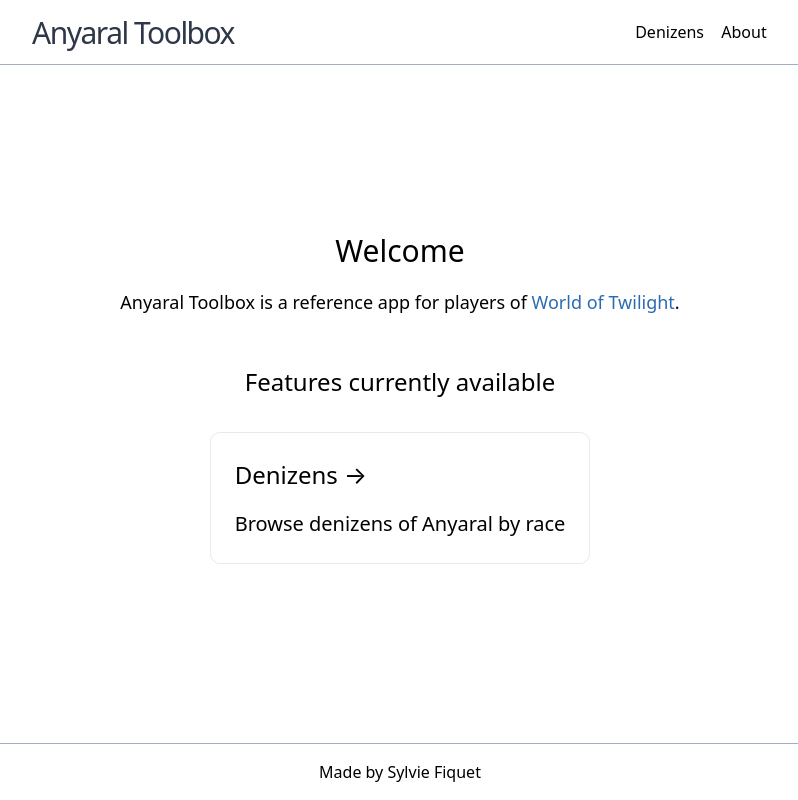
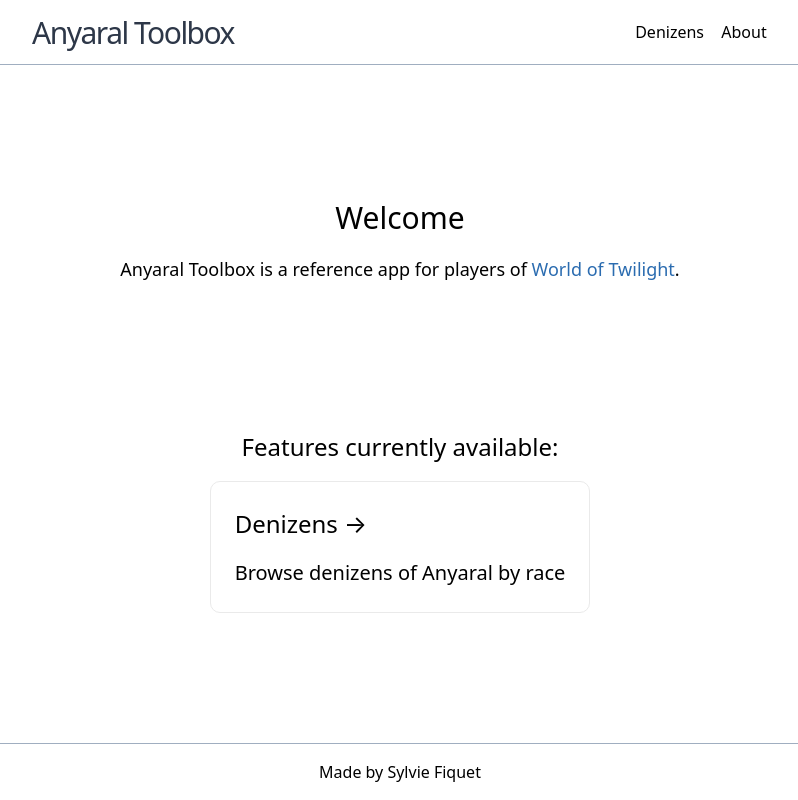
Before and after one commit to sfiquet/anyaral, a Next.js app: page / in a window 1280 px wide. Shown: the whole page, without its empty margins (240-1038 px from the left). Built offline with nearby package versions, Linux system fonts and the light colour scheme.

Commit message:
fix: layout issues

```diff
--- /dev/null
+++ b/components/container.js
@@ -0,0 +1,7 @@
+export default function Container({ children }){
+  return (
+    <div className="max-w-3xl mx-auto px-16px sm:px-4">
+      { children }
+    </div>
+  )
+}
--- a/components/footer.js
+++ b/components/footer.js
@@ -1,7 +1,7 @@
 export default function Footer(){
   return (
     <footer className="w-full border-t border-solid border-gray-500 py-4 text-center">
-      <div className="max-w-3xl mx-auto px-4">
+      <div className="max-w-3xl mx-auto px-16px sm:px-4">
         <p>
           Made by Sylvie Fiquet
         </p>
--- a/components/header.js
+++ b/components/header.js
@@ -3,11 +3,11 @@ import { appName } from '../app.config.js'
 export default function Header(){
   return (
     <header className="w-full border-b border-solid border-gray-500">
-      <nav aria-label="Main" role="navigation" className="flex flex-wrap justify-center sm:justify-between items-center max-w-3xl mx-auto">
+      <nav aria-label="Main" role="navigation" className="flex flex-wrap justify-center sm:justify-between items-center max-w-3xl mx-auto sm:px-4 sm:space-x-4">
 
-          <a className="text-3xl text-gray-800 font-light tracking-tighter my-2 px-4" href="/">{appName}</a>
+          <a className="text-3xl text-gray-800 font-light tracking-tighter my-2" href="/">{appName}</a>
           <div hidden>Menu</div>
-          <ul className="w-full sm:w-auto flex flex-col sm:flex-row sm:space-x-4 border-t sm:border-0 border-solid border-gray-500 sm:pr-4">
+          <ul className="w-full sm:w-auto flex flex-col sm:flex-row sm:space-x-4 border-t sm:border-0 border-solid border-gray-500">
             <li><a className="justify-center text-current" href="/denizens/">Denizens</a></li>
             <li><a className="justify-center text-current" href="/about/">About</a></li>
           </ul>
--- a/components/layout.js
+++ b/components/layout.js
@@ -9,7 +9,7 @@ export default function Layout({ children }) {
 
         <Header />
 
-        <div className="flex-grow flex py-8 px-4">
+        <div className="flex-grow py-32px">
           {children}
         </div>
 
--- a/pages/about.js
+++ b/pages/about.js
@@ -1,10 +1,12 @@
 import { appName } from '../app.config.js'
 import Layout from '../components/layout'
+import Container from '../components/container'
 
 function About(){
   return (
     <Layout>
-      <main className="max-w-3xl mx-auto space-y-4">
+      <Container>
+        <main className="space-y-4">
           <h1 className="text-3xl">About {appName}</h1>
           <p>
             This site is a prototype for a <a href="http://worldoftwilight.com">World of Twilight</a> reference. Currently the purpose is to gather feedback on what players need.
@@ -13,6 +15,7 @@ function About(){
             Please get in touch and tell me what works, what doesn't, and which new features would make it really special.
           </p>
         </main>
+      </Container>
     </Layout>
   );
 }
--- a/pages/denizens.js
+++ b/pages/denizens.js
@@ -1,4 +1,5 @@
 import Layout from '../components/layout'
+import Container from '../components/container'
 import { formatRace } from '../lib/format'
 
 import styles from '../styles/denizens.module.css'
@@ -60,7 +61,9 @@ export default function DenizenList({ races, creatures }){
 
   return (
     <Layout>
-      <div className="max-w-3xl mx-auto">
+      <Container>
+        <div className="flex justify-center">
+          <div>
             <h1 className="text-3xl">Denizens</h1>
 
             <div id="nav-label" className="sr-only">Denizen selection</div>
@@ -71,6 +74,8 @@ export default function DenizenList({ races, creatures }){
             </nav>
 
           </div>
+        </div>
+      </Container>
     </Layout>
   )
 }
--- a/pages/index.js
+++ b/pages/index.js
@@ -1,27 +1,55 @@
 import { appName } from '../app.config.js'
-import Layout from '../components/layout'
+import Meta from '../components/meta'
+import Header from '../components/header'
+import Footer from '../components/footer'
 import styles from '../styles/Home.module.css'
+
+function HomeLayout({ children }){
+  return (
+    <div className="min-h-screen flex flex-col">
+      <Meta />
+
+      <Header />
+
+      <div className="flex-grow py-32px px-16px sm:px-4 flex m-auto">
+        { children }
+      </div>
+
+      <Footer />
+    </div>
+  )
+}
 
 export default function Home() {
   return (
-    <Layout>
-      <main className="flex flex-col justify-center items-center max-w-3xl mx-auto">
+    <HomeLayout>
+
+      <main className="flex flex-col justify-evenly items-center space-y-12">
+        <div className="space-y-4">
           <h1 className="text-3xl text-center">
             Welcome
           </h1>
 
-        <p className="text-lg text-center mt-4">
+          <p className="text-lg text-center">
             {appName} is a reference app for players of <a href="http://worldoftwilight.com">World of Twilight</a>.
           </p>
+        </div>
 
-        <h2 className="text-2xl text-center mt-12">Features currently available</h2>
-        <div className="flex justify-center items-center flex-wrap mt-4 w-full sm:w-auto flex-col sm:flex-row max-w-3xl">
+        <div className="space-y-4">
+          <h2 className="text-2xl text-center">Features currently available:</h2>
+
+          {/*<div className="grid grid-cols-1 sm:grid-cols-2 gap-4 w-full sm:w-auto max-w-3xl">*/}
+          {/* temporary one-column grid while there's only one option */}
+          <div className="grid grid-cols-1 gap-4 w-full sm:w-auto max-w-3xl">
             <a href="/denizens/" className={styles.card}>
               <h3>Denizens <span aria-hidden="true">&rarr;</span></h3>
               <p>Browse denizens of Anyaral by race</p>
             </a>
           </div>
+        </div>
+
       </main>
-    </Layout>
+
+    </HomeLayout>
   )
 }
--- a/styles/Home.module.css
+++ b/styles/Home.module.css
@@ -1,6 +1,4 @@
 .card {
-  margin: 1rem;
-  /*flex-basis: 45%;*/
   padding: 1.5rem;
   text-align: left;
   color: inherit;
--- a/tailwind.config.js
+++ b/tailwind.config.js
@@ -13,6 +13,12 @@ module.exports = {
       minWidth: {
         'tap': '48px',
       },
+      padding: {
+        // for layout on mobile
+        // when a large font is used on root, 1rem becomes too big for padding
+        '16px': '16px',
+        '32px': '32px',
+      },
     },
   },
   variants: {},
```
Lines whose indentation alone changed are shown as unchanged.
